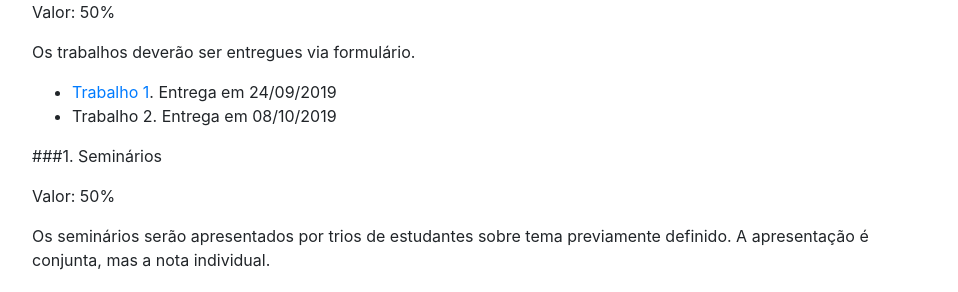
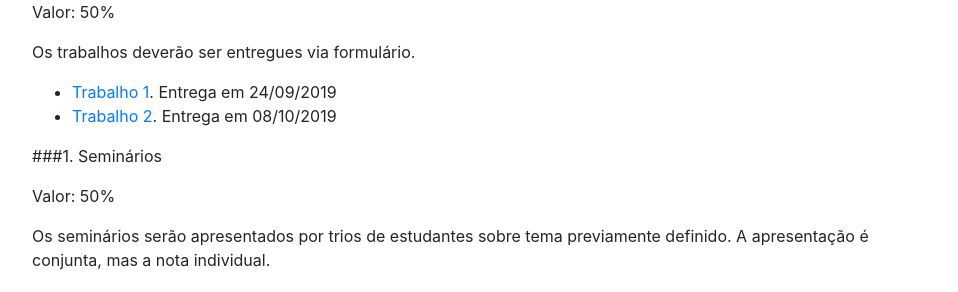
Before and after one commit to kroger/genosmus, a Jekyll site: the page built from _marcos/musa92.md, in a window 1280 px wide and 900 px high, scrolled down 1521 px. Shown: the part 154-446 px from the top of the window, without its empty margins (68-1026 px from the left). Built offline with Jekyll 4.4.1, drawn with Linux system fonts in a browser that asks for light colours; the table of contents is made by our own code; part of the change alters nothing that is shown.

```diff
--- a/_marcos/musa92.md
+++ b/_marcos/musa92.md
@@ -84,7 +84,7 @@ Os trabalhos deverão ser entregues via formulário.
 <!--     08/10/2019 -->
 
 - [Trabalho 1](https://form.jotformz.com/80873765884677). Entrega em 24/09/2019
-- Trabalho 2. Entrega em 08/10/2019
+- [Trabalho 2](https://form.jotformz.com/80873206684665). Entrega em 08/10/2019
 
 ###1. Seminários
 
```
